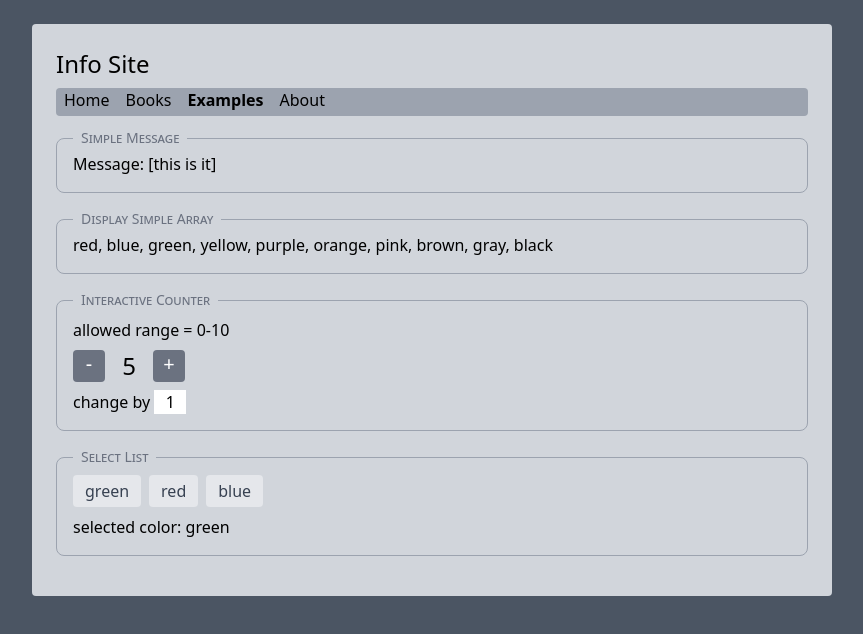
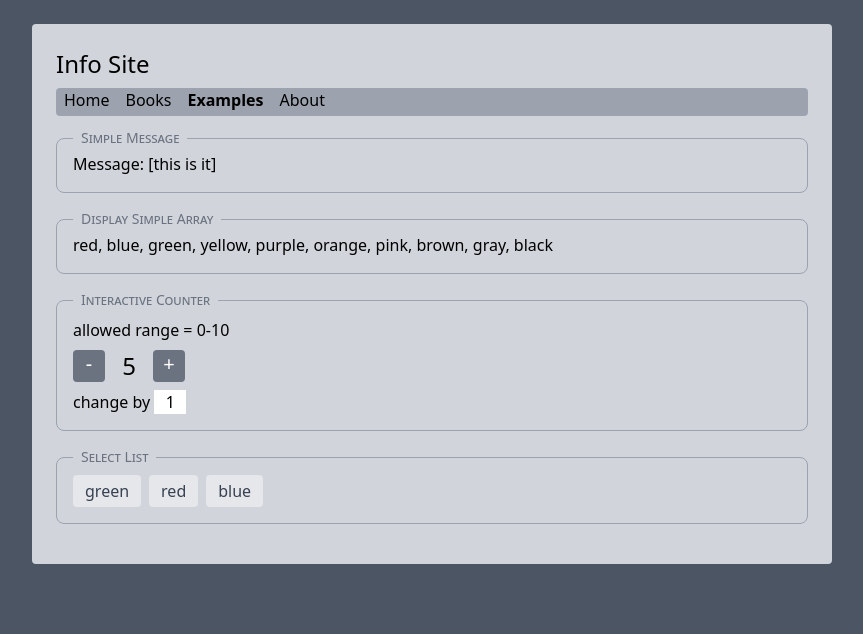
Before and after one commit to edwardtanguay/vue3-showcase-site, a Vue app: page /examples001 in a window 1280 px wide. Shown: the top 634 px of the page, without its empty margins (208-1071 px from the left). Built offline with nearby package versions, Linux system fonts and the light colour scheme.

Commit message:
selected color not working

```diff
--- a/src/examples/ExampleSelectList.vue
+++ b/src/examples/ExampleSelectList.vue
@@ -22,13 +22,13 @@ const _colors = [
 export default defineComponent({
 	setup() {
 		const colors = ref(_colors)
-		const selectedColor = ref(colors.value[0])
+		const selectedColor = ref(null)
 
 		const handleColorSelect = (id: number) => {
 			if (id) {
 				const color = colors.value.find((m) => m.id === id)
 				if (color) {
-					alert(color.text)
+					selectedColor.value = structuredClone(color)
 				}
 			}
 		}
@@ -50,6 +50,9 @@ export default defineComponent({
 				{{ color.text }}
 			</button>
 		</div>
-		<div>selected color: {{ selectedColor.text }}</div>
+		<div v-if="selectedColor">
+			selected color:
+			<span :style="`color: ${selectedColor.htmlCode}; font-weight: bold`">{{ selectedColor.text }}</span>
+		</div>
 	</section>
 </template>
```
